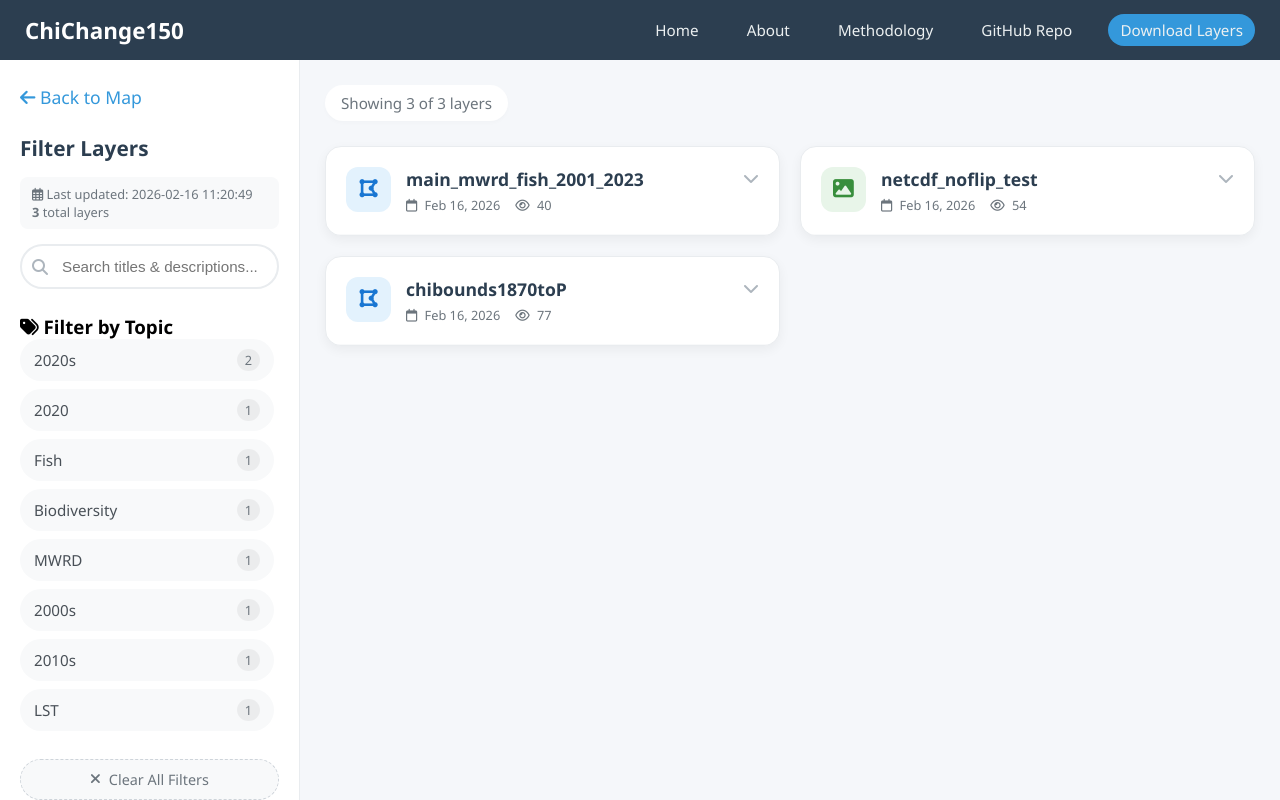
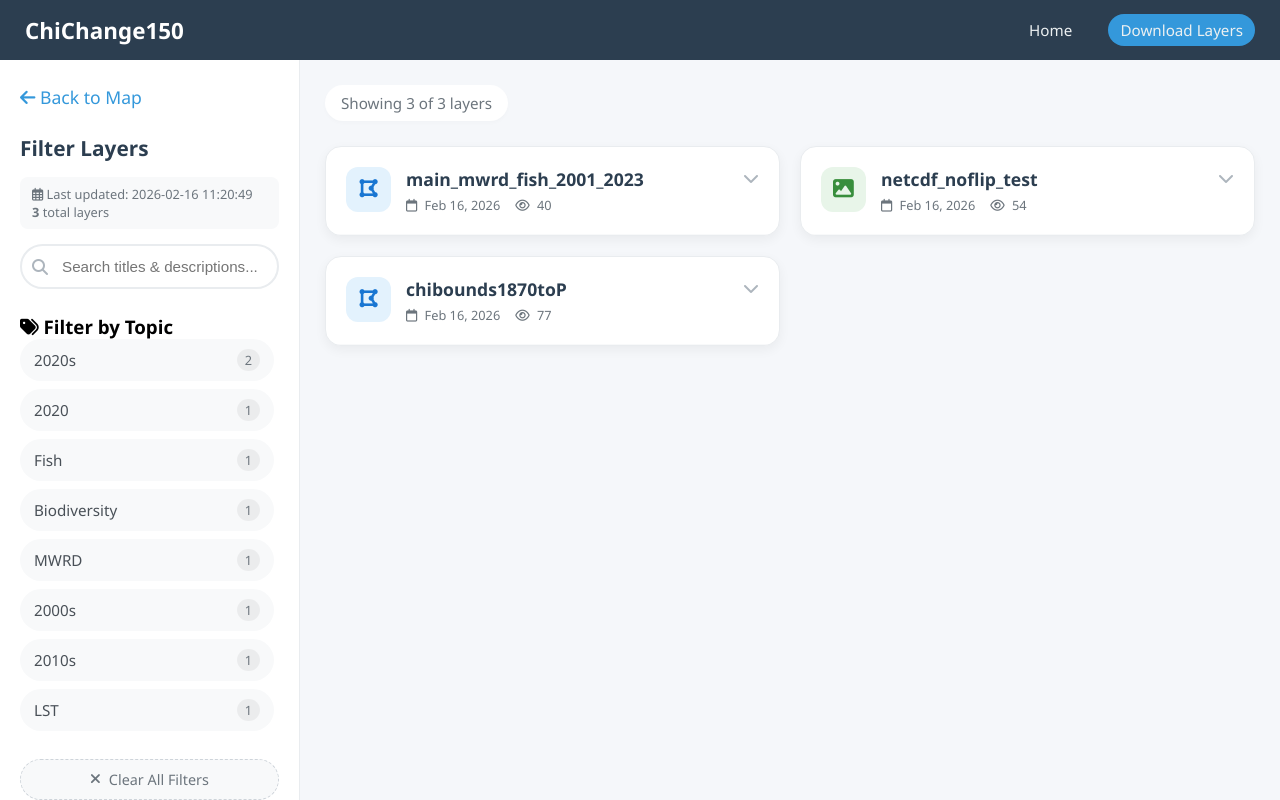
Before and after one commit to amcgallian/chichange150.github.io, a plain HTML site: page download.html in a window 1280 px wide. Drawn offline with Linux system fonts and the light colour scheme.

Commit message:
Hiding some tabs for now

```diff
--- a/download.html
+++ b/download.html
@@ -12,9 +12,9 @@
     <div class="title">ChiChange150</div>
     <nav>
       <a href="index.html">Home</a>
-      <a href="about.html">About</a>
-      <a href="methodology.html">Methodology</a>
-      <a href="https://github.com/amcgallian/chichange150.github.io" target="_blank">GitHub Repo</a>
+      <!-- <a href="about.html">About</a> -->
+      <!-- <a href="methodology.html">Methodology</a> -->
+      <!-- <a href="https://github.com/amcgallian/chichange150.github.io" target="_blank">GitHub Repo</a> -->
       <a href="download.html" class="active">Download Layers</a>
     </nav>
   </header>
```
Also changed, not shown: index.html (+3 -3 lines).
